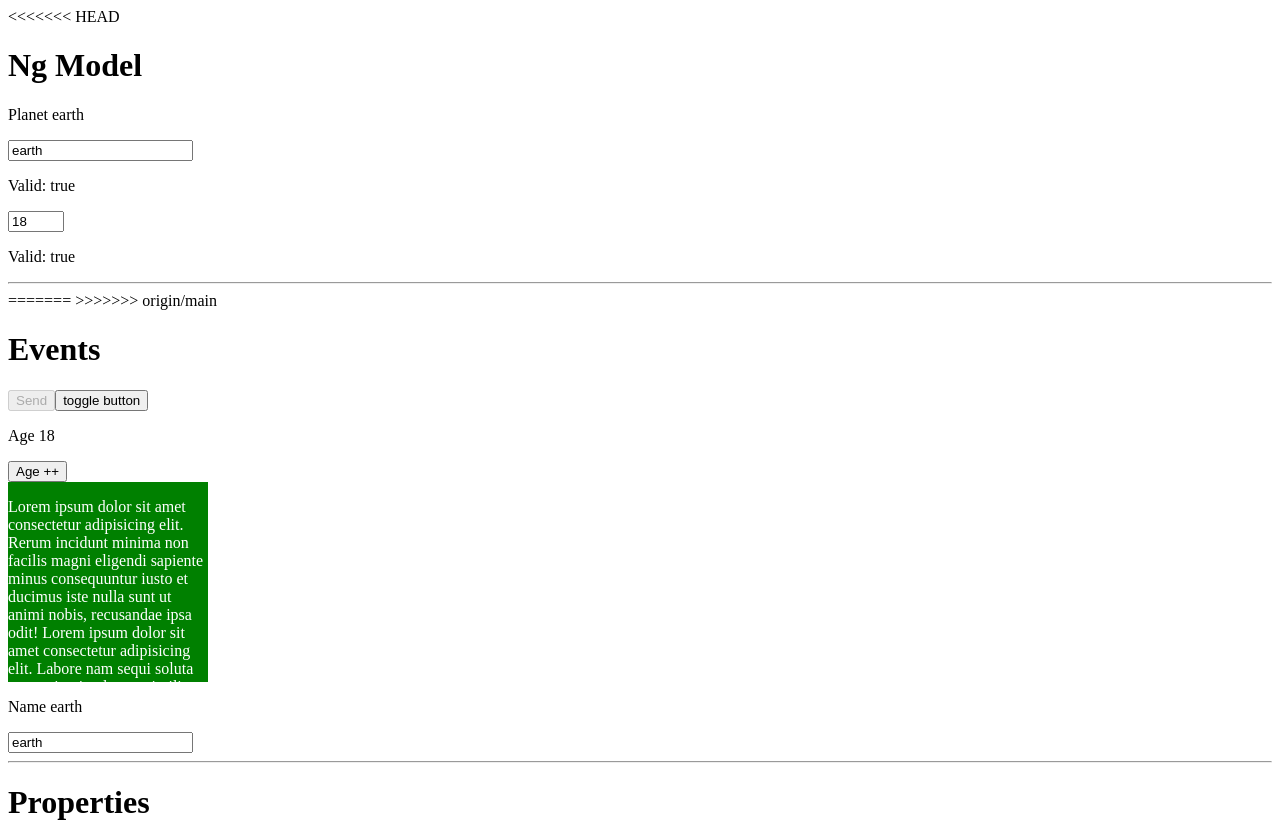
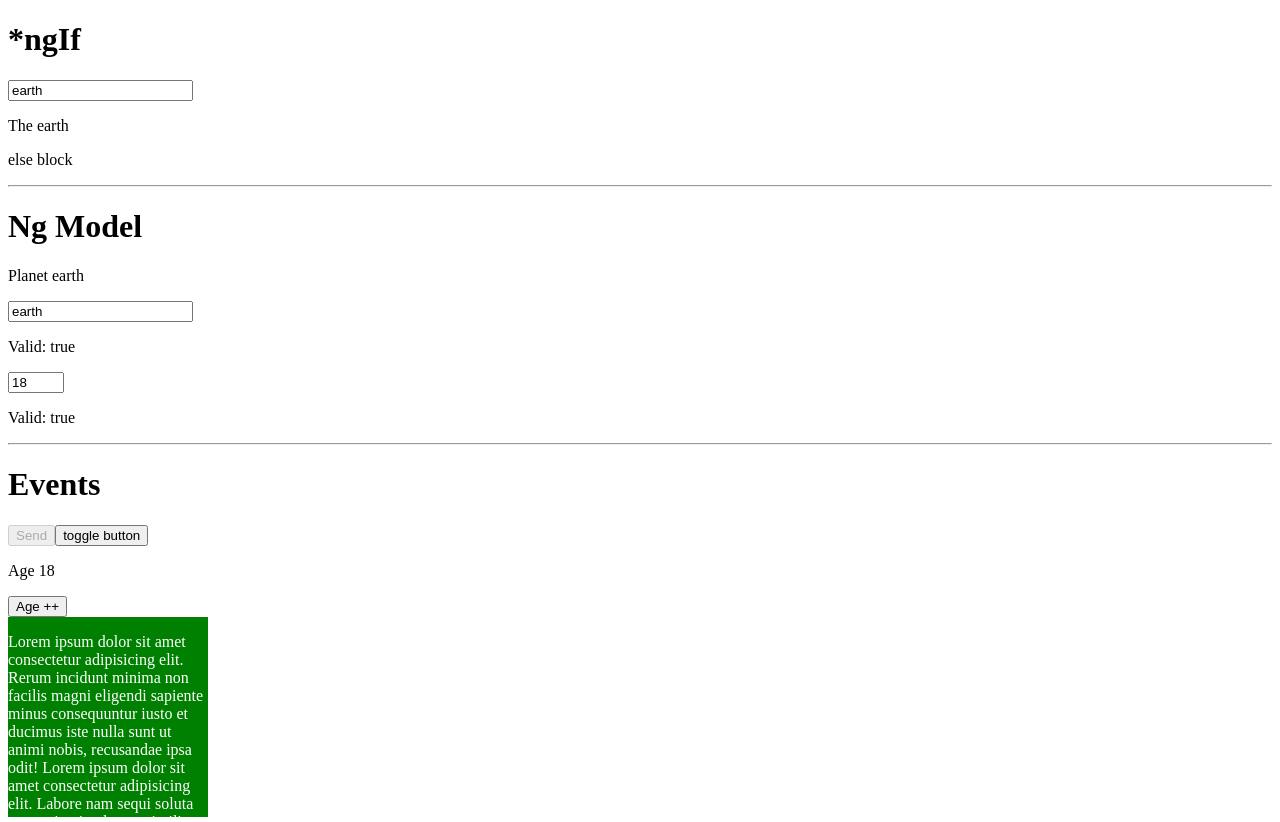
Before and after one commit to DanielSocorro/store, an Angular app: page / in a window 1280 px wide. Shown: the top 822 px of the page. Built offline with nearby package versions, Linux system fonts and the light colour scheme.

Commit message:
Angular - Structure  Controls: (*ngIf)

```diff
--- a/src/app/app.component.html
+++ b/src/app/app.component.html
@@ -1,4 +1,11 @@
-<<<<<<< HEAD
+<h1>*ngIf</h1>
+<input type="text" required  #nameInput2="ngModel" [(ngModel)]="type.planet" />
+<p *ngIf="type.planet == 'earth'">The earth</p>
+<p *ngIf="type.planet == 'jupiter' && type.age === 18; else elseBlock">The jupiter</p>
+<ng-template #elseBlock>
+  <p>else block</p>
+</ng-template>
+<hr>
 <h1>Ng Model</h1>
 <p>Planet {{ type.planet }}</p>
 <input type="text" required  #nameInput="ngModel" [(ngModel)]="type.planet" />
@@ -7,8 +14,6 @@
 <p>Valid: {{ ageInput.valid }}</p>
 
 <hr>
-=======
->>>>>>> origin/main
 <h1>Events</h1>
 <button [disabled]="btnDisabled">Send</button>
 <button (click)="toggleButton()">toggle button</button>
```
